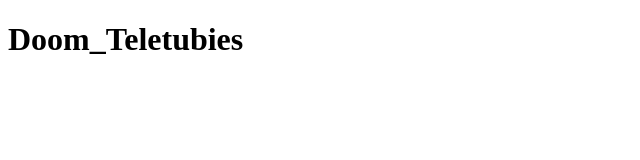
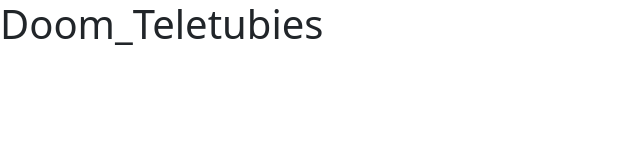
Before and after one commit to danielarkaeologist/itisspelledarchaeologist, a website: page index.html in a window 1280 px wide. Shown: the whole page, without its empty margins (0-640 px from the left). Drawn offline with nearby package versions, Linux system fonts and the light colour scheme.

Commit message:
dev-server+bootstrap

```diff
--- a/index.html
+++ b/index.html
@@ -4,6 +4,7 @@
     <meta charset="UTF-8">
     <meta name="viewport" content="width=, initial-scale=1.0">
     <title>Document</title>
+    <link href="https://cdn.jsdelivr.net/npm/bootstrap@5.3.2/dist/css/bootstrap.min.css" rel="stylesheet" integrity="sha384-T3c6CoIi6uLrA9TneNEoa7RxnatzjcDSCmG1MXxSR1GAsXEV/Dwwykc2MPK8M2HN" crossorigin="anonymous">
 </head>
 <body>
     <h1>Doom_Teletubies</h1>
```
Also changed, not shown: package.json (added, +23 -0 lines), 2 other files.
